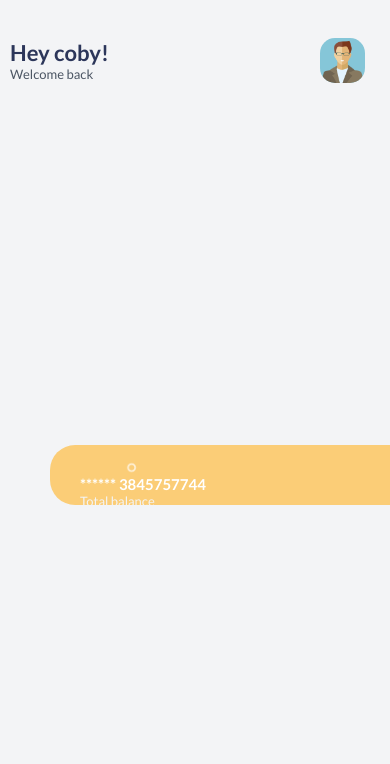
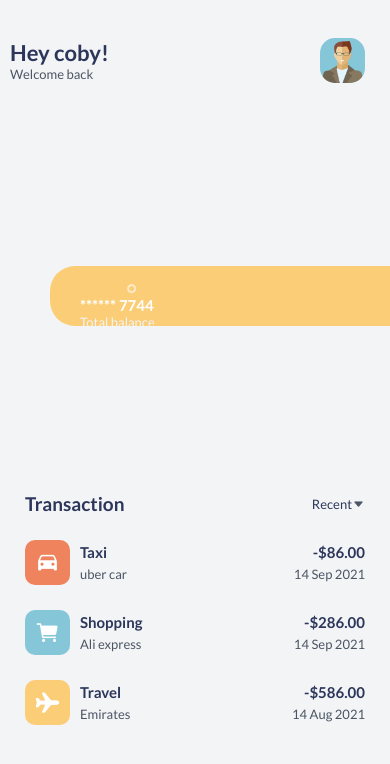
Before and after one commit to kdany25/MobileWalletApp, a React Native app: screen /Home in a window 390 px wide. Shown: the top 764 px of the page. Built offline with nearby package versions, Linux system fonts and the light colour scheme.

Commit message:
feat: added transaction section

```diff
--- a/components/Cards/CardItem.tsx
+++ b/components/Cards/CardItem.tsx
@@ -63,7 +63,7 @@
 				<TouchableView>
 					<CardRow>
 						<RegularText textStyles={{ color: colors.white }}>
-							****** {props.accountNo}
+							****** {props.accountNo.slice(6, 10)}
 						</RegularText>
 					</CardRow>
 					<CardRow>
--- /dev/null
+++ b/components/Transactions/TransactionAvi.tsx
@@ -0,0 +1,26 @@
+import React, { FunctionComponent } from "react";
+import styled from "styled-components/native";
+
+//icons
+import { Ionicons } from "@expo/vector-icons";
+
+//icons
+import { colors } from "../colors";
+
+const StyledView = styled.View`
+	height: 45px;
+	width: 45px;
+	border-radius: 10px;
+	justify-content: center;
+	align-items: center;
+`;
+//types
+import { TransactionAviProps } from "./types";
+const TransactionAvi: FunctionComponent<TransactionAviProps> = (props) => {
+	return (
+		<StyledView style={{ backgroundColor: props.background }}>
+			<Ionicons name={props.icon} size={25} color={colors.white} />
+		</StyledView>
+	);
+};
+export default TransactionAvi;
--- /dev/null
+++ b/components/Transactions/TransactionItem.tsx
@@ -0,0 +1,84 @@
+import React, { FunctionComponent } from "react";
+import styled from "styled-components/native";
+import { View } from "react-native";
+
+//colors
+import { colors } from "../colors";
+
+//component
+import RegularText from "../Texts/RegularText";
+import SmallText from "../Texts/SmallText";
+import TransactionAvi from "./TransactionAvi";
+
+//styles
+const TransactionRow = styled.View`
+	flex-direction: row;
+	justify-content: space-between;
+	align-items: center;
+	width: 100%;
+	margin-bottom: 25px;
+`;
+const LeftView = styled.View`
+	flex-direction: row;
+	justify-content: flex-start;
+	height: 100%;
+	align-items: center;
+	flex: 2;
+`;
+const RightView = styled.View`
+	flex: 1;
+`;
+//types
+import { TransactionProps } from "./types";
+
+const TransactionItem: FunctionComponent<TransactionProps> = (props) => {
+	return (
+		<TransactionRow>
+			<LeftView>
+				<TransactionAvi
+					background={props.art.background}
+					icon={props.art.icon}
+				/>
+				<View style={{ marginLeft: 10 }}>
+					<RegularText
+						textStyles={{
+							color: colors.secondary,
+							textAlign: "left",
+							marginBottom: 5,
+						}}
+					>
+						{props.title}
+					</RegularText>
+					<SmallText
+						textStyles={{
+							textAlign: "left",
+							color: colors.graydark,
+						}}
+					>
+						{props.subtitle}
+					</SmallText>
+				</View>
+			</LeftView>
+			<RightView>
+				<RegularText
+					textStyles={{
+						color: colors.secondary,
+						textAlign: "right",
+						marginBottom: 5,
+					}}
+				>
+					{props.amount}
+				</RegularText>
+				<SmallText
+					textStyles={{
+						textAlign: "right",
+						color: colors.graydark,
+					}}
+				>
+					{props.date}
+				</SmallText>
+			</RightView>
+		</TransactionRow>
+	);
+};
+export default TransactionItem;
--- /dev/null
+++ b/components/Transactions/TransactionSection.tsx
@@ -0,0 +1,70 @@
+import React, { FunctionComponent } from "react";
+import styled from "styled-components/native";
+
+//Icon
+import { Ionicons } from "@expo/vector-icons";
+
+// colors
+import { colors } from "../colors";
+
+//Components
+import RegularText from "../Texts/RegularText";
+import SmallText from "../Texts/SmallText";
+import TransactionItem from "./TransactionItem";
+
+//styles
+const TransactionSectionBackground = styled.View`
+	width: 100%;
+	padding-horizontal: 25px;
+	padding-top: 5px;
+	flex: 1;
+`;
+
+const TransactionRow = styled.View`
+	flex-direction: row;
+	justify-content: space-between;
+	align-items: center;
+	width: 100%;
+`;
+
+const TransactionList = styled.FlatList`
+	width: 100%;
+`;
+
+//types
+import { TransactionSectionProps } from "./types";
+
+const TransactionSection: FunctionComponent<TransactionSectionProps> = (
+	props
+) => {
+	return (
+		<TransactionSectionBackground>
+			<TransactionRow style={{ marginBottom: 25 }}>
+				<RegularText
+					textStyles={{ fontSize: 19, color: colors.secondary }}
+				>
+					Transaction
+				</RegularText>
+				<SmallText textStyles={{ color: colors.secondary }}>
+					Recent
+					<Ionicons
+						name="caret-down"
+						size={13}
+						color={colors.graydark}
+					/>
+				</SmallText>
+			</TransactionRow>
+			<TransactionList
+				data={props.data}
+				showsVerticalScrollIndicator={false}
+				contentContainerStyle={{
+					paddingBottom: 25,
+				}}
+				keyExtractor={({ id }: any) => id.toString()}
+				renderItem={({ item }: any) => <TransactionItem {...item} />}
+			/>
+		</TransactionSectionBackground>
+	);
+};
+
+export default TransactionSection;
--- /dev/null
+++ b/components/Transactions/types.tsx
@@ -0,0 +1,21 @@
+export interface TransactionProps {
+	id: number;
+	title: string;
+	subtitle: string;
+	amount: string;
+	date: string;
+
+	art: {
+		icon: string;
+		background: string;
+	};
+}
+
+export interface TransactionSectionProps {
+	data: Array<TransactionProps>;
+}
+
+export interface TransactionAviProps {
+	icon: any;
+	background: string;
+}
--- a/dummyData.ts
+++ b/dummyData.ts
@@ -1,5 +1,6 @@
 import logo1 from "./assets/cards/visa_white.png";
 import logo2 from "./assets/cards/mc.png";
+import { colors } from "./components/colors";
 export const cardsData = [
 	{
 		id: 1,
@@ -23,3 +24,39 @@
 		logo: logo1,
 	},
 ];
+
+export const transactionData = [
+	{
+		id: 1,
+		amount: "-$86.00",
+		date: "14 Sep 2021",
+		title: "Taxi",
+		subtitle: "uber car",
+		art: {
+			background: colors.primary,
+			icon: "car",
+		},
+	},
+	{
+		id: 2,
+		amount: "-$286.00",
+		date: "14 Sep 2021",
+		title: "Shopping",
+		subtitle: "Ali express",
+		art: {
+			background: colors.tertiary,
+			icon: "cart",
+		},
+	},
+	{
+		id: 3,
+		amount: "-$586.00",
+		date: "14 Aug 2021",
+		title: "Travel",
+		subtitle: "Emirates",
+		art: {
+			background: colors.accent,
+			icon: "airplane",
+		},
+	},
+];
--- a/screens/Home.tsx
+++ b/screens/Home.tsx
@@ -6,9 +6,10 @@
 import { colors } from "../components/colors";
 import { Container } from "../components/shared";
 import CardSection from "../components/Cards/CardSection";
+import TransactionSection from "../components/Transactions/TransactionSection";
 
 //dummy data
-import { cardsData } from "../dummyData";
+import { cardsData, transactionData } from "../dummyData";
 
 const HomeContainer = styled(Container)`
 	background-color: ${colors.graylight};
@@ -21,6 +22,7 @@
 		<HomeContainer>
 			<StatusBar style="dark" />
 			<CardSection data={cardsData} />
+			<TransactionSection data={transactionData} />
 		</HomeContainer>
 	);
 };
```
